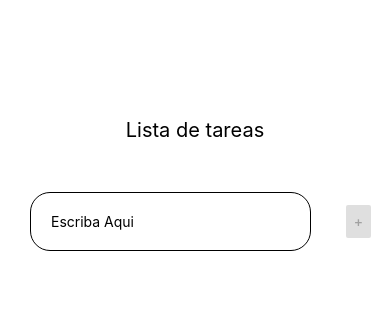
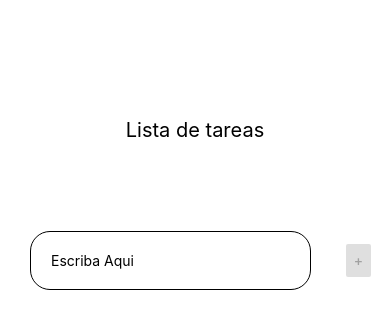
Before and after one commit to NatachaVergara/lista-nvergara, a React Native app: screen / in a window 390 px wide. Shown: the top 328 px of the page. Built offline with nearby package versions, Linux system fonts and the light colour scheme.

Commit message:
terminada la lista de tareas, con un modal y un btn para eliminar la  tarea, todo funcionando correctamente. Falta mejorar el estilo

```diff
--- a/App.js
+++ b/App.js
@@ -1,12 +1,10 @@
-
-import { StyleSheet, Text, View } from 'react-native';
-
-import ListContainer from './Components/ListContainer';
+import { StyleSheet, View } from 'react-native';
+import Home from './src/Views/Home';
 
 export default function App() {
   return (
     <View style={styles.container}>
-      <ListContainer />
+      <Home />
     </View>
   );
 }
--- a/Components/Header.js
+++ /dev/null
@@ -1,23 +0,0 @@
-import React from 'react'
-import { StyleSheet, Text, View } from 'react-native'
-
-const Header = () => {
-  return (
-
-    <Text style={styles.titulo}>Lista de tareas</Text>
-
-  )
-}
-
-export default Header
-
-const styles = StyleSheet.create({
-    titulo: {
-        width: 'auto',
-        margin: 20,
-        padding: 20,
-        textAlign: 'center',
-        fontSize:20
-
-
-}})
--- /dev/null
+++ b/src/Components/Header.js
@@ -0,0 +1,26 @@
+import React from 'react'
+import { StyleSheet, Text, View } from 'react-native'
+
+const Header = () => {
+  return (
+    <View>
+       <Text style={styles.titulo}>Lista de tareas</Text>
+      </View>
+
+
+  )
+}
+
+export default Header
+
+const styles = StyleSheet.create({
+  titulo: {
+    width: 'auto',
+    margin: 20,
+    padding: 20,
+    textAlign: 'center',
+    fontSize: 20
+
+
+  }
+})
--- a/Components/ItemList/ItemList.js
+++ b/src/Components/ItemList/ItemList.js
@@ -1,21 +1,24 @@
 
 import { useState } from 'react';
-import { SafeAreaView, View, StyleSheet, Text, FlatList, TouchableOpacity, Button } from 'react-native';
+import { SafeAreaView, StyleSheet, Text, FlatList, TouchableOpacity, Button } from 'react-native';
 import ModalDelete from '../ModalDelete';
 
 
 const ItemList = ({ itemList, setItemList }) => {
-
+    const [id, setId] = useState(null)
+    const [nomTarea, setNomTarea] = useState('')
     const [modalVisible, setModalVisible] = useState(false);
 
-    const onDeleteModal = () => {
+    const onOpenModal = (dataId, nomTarea) => {
         setModalVisible(!modalVisible)
+        setId(dataId)
+        setNomTarea(nomTarea)
     }
 
     const onDelete = (id) => {
         setItemList(itemList.filter(i => i.id !== id))
         setModalVisible(!modalVisible)
-      }
+    }
 
     return (
 
@@ -23,11 +26,9 @@ const ItemList = ({ itemList, setItemList }) => {
             <ModalDelete
                 modalVisible={modalVisible}
                 setModalVisible={setModalVisible}
-                itemList={itemList}
-                setItemList={setItemList}
-                onDelete={onDelete}
+                nomTarea={nomTarea}
 
-
+                onDelete={() => onDelete(id)}
             />
             <FlatList
                 data={itemList}
@@ -40,7 +41,7 @@ const ItemList = ({ itemList, setItemList }) => {
                         </Text>
                         <Button
                             title={'Borrar'}
-                            onPress={onDeleteModal}
+                            onPress={() => onOpenModal(data.item.id, data.item.value)}
                         />
                     </TouchableOpacity>
                 )}
--- a/Components/ListContainer/ListContainer.js
+++ b/src/Components/ListContainer/ListContainer.js
@@ -1,7 +1,5 @@
-
 import { useState } from 'react'
 import { StyleSheet, View } from 'react-native'
-import Header from '../Header';
 import AddItem from '../AddItem';
 import ItemList from '../ItemList';
 
@@ -12,8 +10,7 @@ const ListContainer = () => {
     return (
 
         <View style={styles.container}>
-            <Header/>
-            <AddItem
+           <AddItem
                 textItem={textItem}
                 setTextItem={setTextItem}
                 setItemList={setItemList}
@@ -34,6 +31,6 @@ const styles = StyleSheet.create({
         width: '100%',
         height: '100%',
         margin: 'auto',
-        marginTop: '40%'
+        marginTop: '10%'
     }
 });
--- a/Components/ModalDelete.js
+++ b/src/Components/ModalDelete.js
@@ -1,7 +1,7 @@
 import React from 'react'
 import { Alert, Modal, StyleSheet, Text, Pressable, View } from "react-native";
 
-const ModalDelete = ({ modalVisible, setModalVisible, onDelete }) => {
+const ModalDelete = ({ modalVisible, setModalVisible, onDelete, nomTarea }) => {
 
 
   return (
@@ -17,13 +17,13 @@ const ModalDelete = ({ modalVisible, setModalVisible, onDelete }) => {
       >
         <View style={styles.centeredView}>
           <View style={styles.modalView}>
-            <Text style={styles.modalText}>¿Seguro que quiere eliminar esta tarea?</Text>
+            <Text style={styles.modalText}>¿Seguro que quiere eliminar esta tarea: {nomTarea} ?</Text>
 
             <Pressable
               style={[styles.button, styles.buttonClose]}
-              onPress={() => setModalVisible(!modalVisible)}
+              onPress={onDelete}
             >
-              <Text style={styles.textStyle}>Hide Modal</Text>
+              <Text style={styles.textStyle}>Eliminar</Text>
             </Pressable>
           </View>
         </View>
--- /dev/null
+++ b/src/Views/Home.js
@@ -0,0 +1,25 @@
+import React from 'react'
+import { StyleSheet, View } from 'react-native'
+import Header from '../Components/Header'
+import ListContainer from '../Components/ListContainer'
+
+const Home = () => {
+    return (
+        <View style={styles.container}>
+            <Header />
+            <ListContainer />
+        </View>
+    )
+}
+
+export default Home
+
+
+const styles = StyleSheet.create({
+    container: {
+        width: '100%',
+        height: '100%',
+        margin: 'auto',
+        marginTop: '40%'
+    }
+});
```
Also changed, not shown: src/Components/AddItem/AddItem.js (renamed from Components/AddItem/AddItem.js), src/Components/AddItem/index.js (renamed from Components/AddItem/index.js), src/Components/ItemList/index.js (renamed from Components/ItemList/index.js), src/Components/ListContainer/index.js (renamed from Components/ListContainer/index.js).
